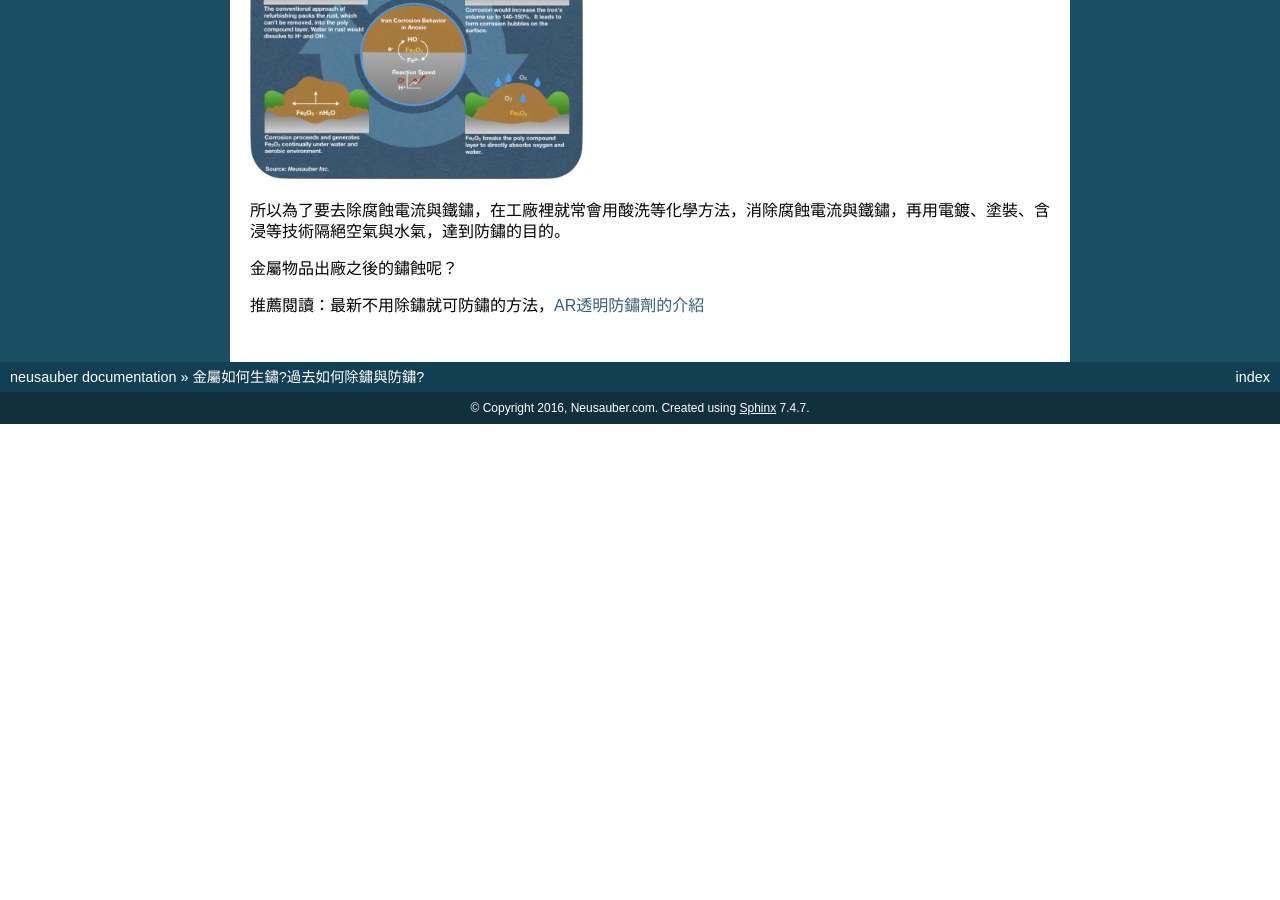
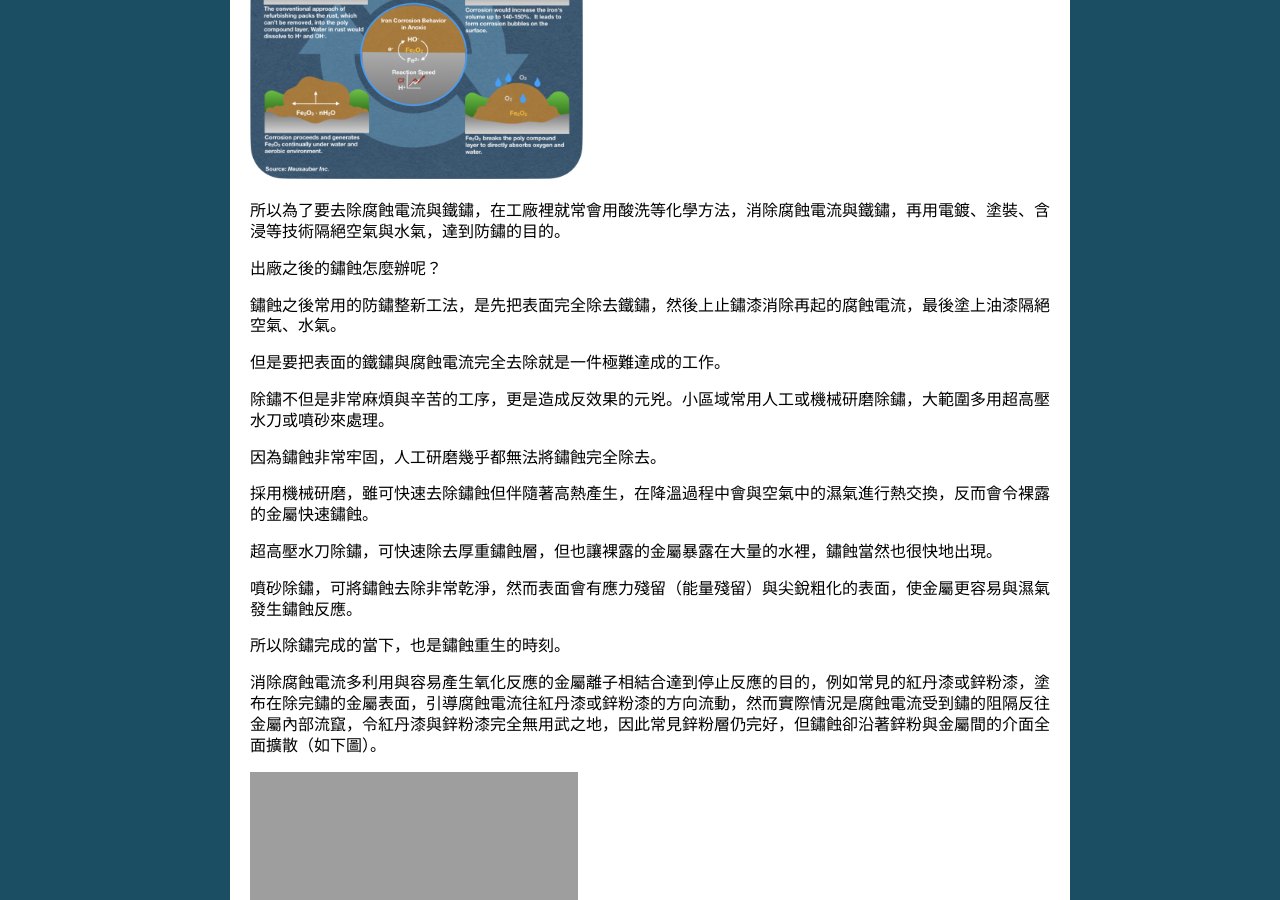
Before and after one commit to rexiap/neusauber, a Sphinx documentation site: the page built from docs/blogs/whyrust.rst, in a window 1280 px wide and 900 px high, scrolled down 613 px. Built offline with Sphinx 7.4.7, drawn with Linux system fonts in a browser that asks for light colours; before the commit the page ends 1037 px from its top, so only the background shows below that; grey boxes are pictures that could not be loaded.

Commit message:
Google Docs reST Editor@2019-1-8 19:23:42

```diff
--- a/docs/blogs/whyrust.rst
+++ b/docs/blogs/whyrust.rst
@@ -16,7 +16,27 @@
 
 所以為了要去除腐蝕電流與鐵鏽，在工廠裡就常會用酸洗等化學方法，消除腐蝕電流與鐵鏽，再用電鍍、塗裝、含浸等技術隔絕空氣與水氣，達到防鏽的目的。
 
-金屬物品出廠之後的鏽蝕呢？
+出廠之後的鏽蝕怎麼辦呢？
+
+鏽蝕之後常用的防鏽整新工法，是先把表面完全除去鐵鏽，然後上止鏽漆消除再起的腐蝕電流，最後塗上油漆隔絕空氣、水氣。
+
+但是要把表面的鐵鏽與腐蝕電流完全去除就是一件極難達成的工作。
+
+除鏽不但是非常麻煩與辛苦的工序，更是造成反效果的元兇。小區域常用人工或機械研磨除鏽，大範圍多用超高壓水刀或噴砂來處理。
+
+因為鏽蝕非常牢固，人工研磨幾乎都無法將鏽蝕完全除去。
+
+採用機械研磨，雖可快速去除鏽蝕但伴隨著高熱產生，在降溫過程中會與空氣中的濕氣進行熱交換，反而會令裸露的金屬快速鏽蝕。
+
+超高壓水刀除鏽，可快速除去厚重鏽蝕層，但也讓裸露的金屬暴露在大量的水裡，鏽蝕當然也很快地出現。
+
+噴砂除鏽，可將鏽蝕去除非常乾淨，然而表面會有應力殘留（能量殘留）與尖銳粗化的表面，使金屬更容易與濕氣發生鏽蝕反應。
+
+所以除鏽完成的當下，也是鏽蝕重生的時刻。
+
+消除腐蝕電流多利用與容易產生氧化反應的金屬離子相結合達到停止反應的目的，例如常見的紅丹漆或鋅粉漆，塗布在除完鏽的金屬表面，引導腐蝕電流往紅丹漆或鋅粉漆的方向流動，然而實際情況是腐蝕電流受到鏽的阻隔反往金屬內部流竄，令紅丹漆與鋅粉漆完全無用武之地，因此常見鋅粉層仍完好，但鏽蝕卻沿著鋅粉與金屬間的介面全面擴散（如下圖）。
+
+\ |IMG3|\
 
 推薦閱讀：最新不用除鏽就可防鏽的方法，\ |LINK1|\
 
@@ -39,3 +59,7 @@
 .. |IMG2| image:: static/金屬如何生鏽_2.png
    :height: 229 px
    :width: 333 px
+
+.. |IMG3| image:: static/金屬如何生鏽_3.png
+   :height: 233 px
+   :width: 328 px
```
